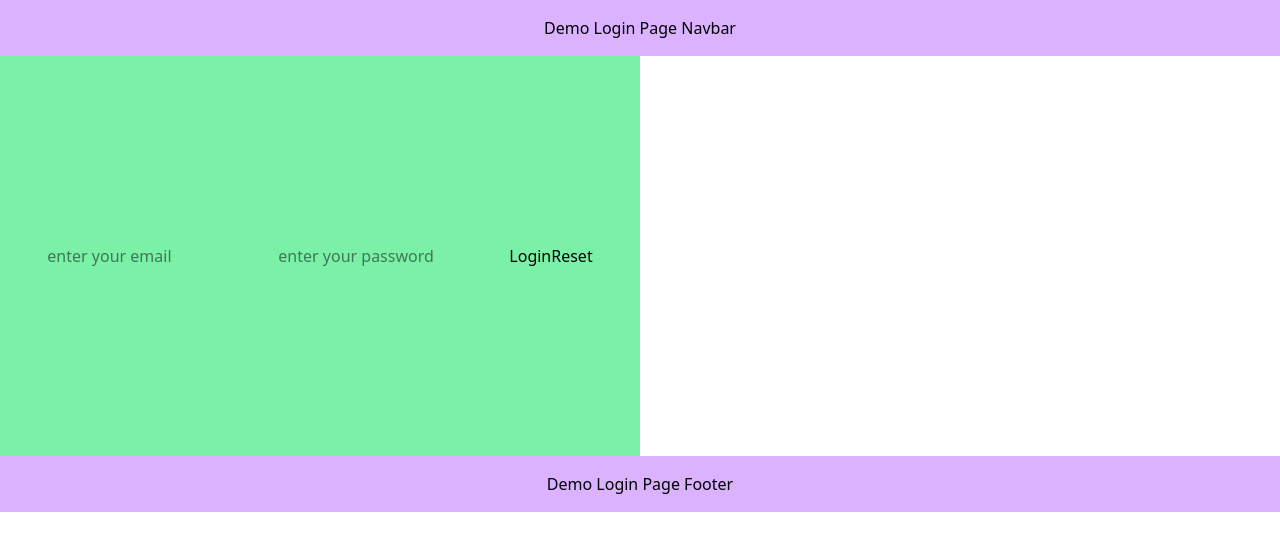
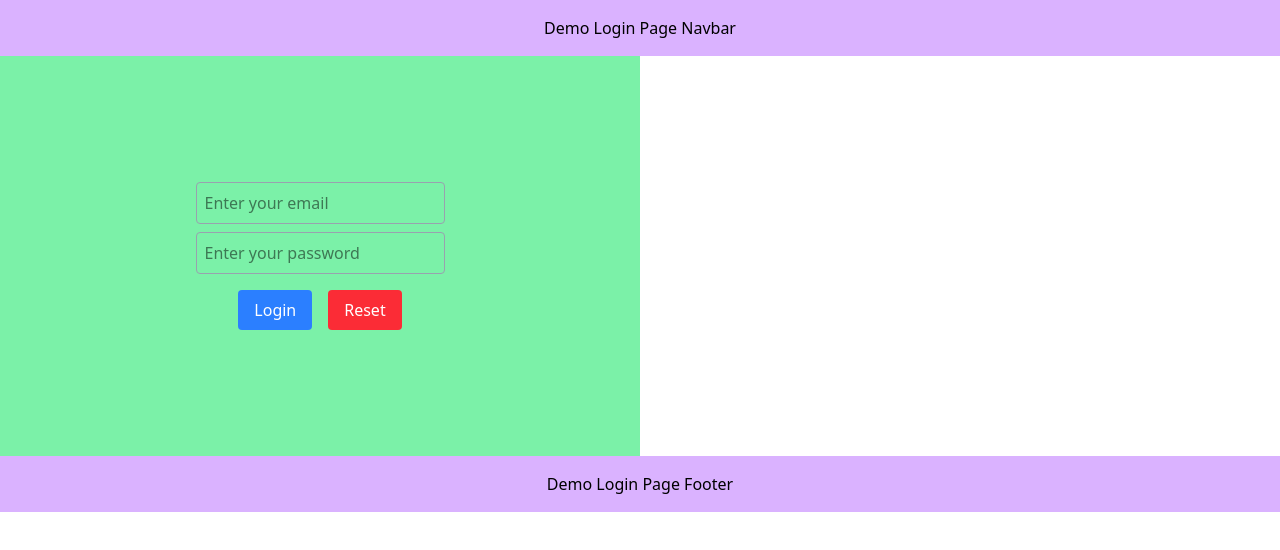
Before and after one commit to shahidansari310/loginpage, a Next.js app: page /login in a window 1280 px wide. Shown: the top 550 px of the page. Built offline with nearby package versions, Linux system fonts and the light colour scheme.

Commit message:
Enhance Login and Signup functionality: update Login page with navigation, improve UI elements, and add layout for Login page.

```diff
--- /dev/null
+++ b/app/login/layout.js
@@ -0,0 +1,8 @@
+export const metadata = {
+    title: "Login Page",
+    description: "This is the login page",
+};
+
+export default function LoginLayout({ children }) {
+    return <>{children}</>;
+}
--- a/app/login/page.js
+++ b/app/login/page.js
@@ -1,23 +1,31 @@
-import React from 'react'
-export const metadata = {
-    title: "Login Page",
-    description: "This is the login page",
-  };
+"use client"; // Important for using hooks
 
+import React from 'react';
+import { useRouter } from 'next/navigation';
 
 const Login = () => {
-  return (
-    <div className='flex justify-center items-center bg-green-300 h-[50vh] w-[50vw]'>
-      <div>
-        <input type="email" placeholder='enter your email' />
-        <input type="password" placeholder='enter your password' />
-      </div>
-      <div>
-        <button>Login</button>
-        <button>Reset</button>
-      </div>
-    </div>
-  )
-}
+    const router = useRouter(); // Initialize router
 
-export default Login
+    const sub = () => {
+        router.push('/home'); // Navigate to home page
+    };
+
+    return (
+        <div className="flex flex-col justify-center items-center bg-green-300 h-[50vh] w-[50vw] p-4">
+            <div className="flex flex-col gap-2 mb-4">
+                <input type="email" placeholder="Enter your email" className="p-2 border border-gray-400 rounded" />
+                <input type="password" placeholder="Enter your password" className="p-2 border border-gray-400 rounded" />
+            </div>
+            <div className="flex gap-4">
+                <button type="button" onClick={sub} className="bg-blue-500 text-white px-4 py-2 rounded">
+                    Login
+                </button>
+                <button className="bg-red-500 text-white px-4 py-2 rounded">
+                    Reset
+                </button>
+            </div>
+        </div>
+    );
+};
+
+export default Login;
--- a/app/page.js
+++ b/app/page.js
@@ -5,10 +5,10 @@ export default function Home() {
   const router=useRouter();
   return (
    <>
-   <button type="button" onClick={() => router.push('/login')}>
+   <button onClick={() => router.push('/login')}>
       Login
     </button>
-    <button type="button" onClick={() => router.push('/Signup')}>
+    <button onClick={() => router.push('/Signup')}>
       Signup
     </button>
    </>
--- a/app/signup/page.js
+++ b/app/signup/page.js
@@ -1,3 +1,4 @@
+"use client"
 import React from 'react'
 
 const Signup = () => {
```
